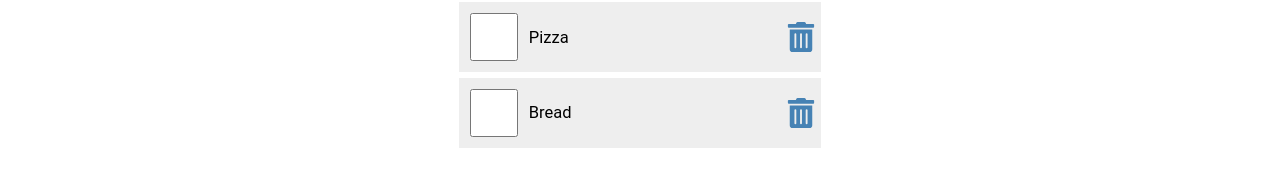
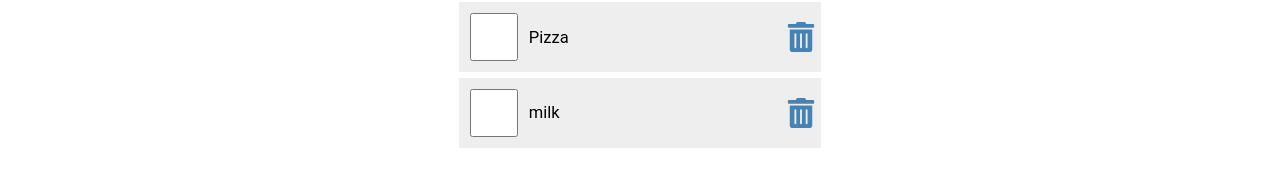
Before and after one commit to chiayuuliu/React-Course, a React (Create React App) app: page / in a window 1280 px wide. Shown: the part 419-612 px from the top of the page. Built offline with nearby package versions, Linux system fonts and the light colour scheme; data requests are answered from the project's data file.

Commit message:
新增修改刪除功能ok

```diff
--- a/data/db.json
+++ b/data/db.json
@@ -11,9 +11,9 @@
       "item": "Pizza"
     },
     {
-            "id": 3,
+      "id": 4,
       "checked": false,
-            "item": "Bread"
+      "item": "milk"
     }
   ]
 }
--- /dev/null
+++ b/src/ApiRequest.js
@@ -0,0 +1,13 @@
+const ApiRequest = async (url = '', optionsObj = null, errMsg = null) => {
+    try {
+        const response = await fetch(url, optionsObj);
+        if (!response.ok) throw Error('Please reload the app');
+    } catch (err) {
+        errMsg = err.message;
+    } finally {
+        // 這邊設定return，整個func 都會是一個錯誤訊息的string
+        return errMsg;
+    }
+}
+
+export default ApiRequest;
--- a/src/App.js
+++ b/src/App.js
@@ -5,6 +5,7 @@ import Content from './Content';
 import AddItem from './AddItem';
 import Footer from './Footer';
 
+import ApiRequest from './ApiRequest';
 // spinner
 import Spinner from './components/Spinner';
 
@@ -17,12 +18,10 @@ function App() {
   // const [items, setItems] = useState(JSON.parse(localStorage.getItem('shoppinglist')) || [])
 
   const [items, setItems] = useState([])
-
   // 新增的項目
   const [newItem, setNewItem] = useState('')
   const [search, setSearch] = useState('')
   const [fetchError, setFetchError] = useState(null)
-
   const [isLoading, setIsLoading] = useState(true);
 
   // items 有變動就更新localstorage
@@ -33,7 +32,7 @@ function App() {
         // response 有個ok狀態可以判定api 是否有資料回來，沒有的話把錯誤訊息丟出來，避免網頁出現error頁面，即便沒有回傳資料，網頁也不錯出錯誤，會是空陣列給items
         if(!response.ok) throw Error('Did not receive expected data')
         const listItems = await response.json();
-        console.log('list',listItems)
+        // console.log('list',listItems)
         setItems(listItems)
         setFetchError(null)
       }catch(err){
@@ -45,24 +44,62 @@ function App() {
     }
     setTimeout(() => {
       (async()=> await fetchItem())()
-    }, 1000);
+    }, 2000);
   },[])
 
-  const addItem = (item) => {
+  // 新增
+  const addItem = async(item) => {
     const id = items.length ? items[items.length - 1].id + 1 : 1;
     const myNewItem = {id, checked:false, item };
     const listItems = [...items, myNewItem];
     setItems(listItems)
+
+    // 寫入api
+    const postOptions = {
+      method: 'POST',
+      headers: {
+        'Content-Type': 'application/json'
+      },
+      body: JSON.stringify(myNewItem)
+    }
+    const result = await ApiRequest(API_URL, postOptions);
+    if (result) setFetchError(result);
   }
 
-  const handleCheck = (id) =>{
+  // 更新
+  // 這邊已經先做更新check的狀態，所以寫入json api時只要找到更新的item並更新check就好
+  const handleCheck = async(id) =>{
+
+    // obj 的展開，後面直接接key:value 就是更新obj的意思
     const listItems = items.map((item) => item.id === id ? {...item, checked: !item.checked} : item)
     setItems(listItems)
+    // 找到對應的id(表示有更新的item)
+    const myItem = listItems.filter((item)=> item.id === id)
+
+    const updateOptions = {
+      method:'PATCH',
+      headers:{
+        'Content-Type':'application/json'
+      },
+      body:JSON.stringify({checked:myItem[0].checked})
+    };
+    const reqUrl = `${API_URL}/${id}`
+    // 發送到的api 是指定的項目，body 裡面只包check的狀態，表示只更新這個項目的check
+    const result = await ApiRequest(reqUrl,updateOptions)
+    if(result) setFetchError(result)
+
   }
 
-  const handleDelete = (id) => {
+  // 刪除
+  const handleDelete = async(id) => {
     const listItems = items.filter((item)=> item.id !== id)
     setItems(listItems)
+
+    const deleteOptions = {method:'DELETE'}
+    const reqUrl = `${API_URL}/${id}`
+    const result = await ApiRequest(reqUrl,deleteOptions)
+    if(result) setFetchError(result)
+
   }
 
   const handleSubmit = (e) => {
```
Lines whose indentation alone changed are shown as unchanged.
